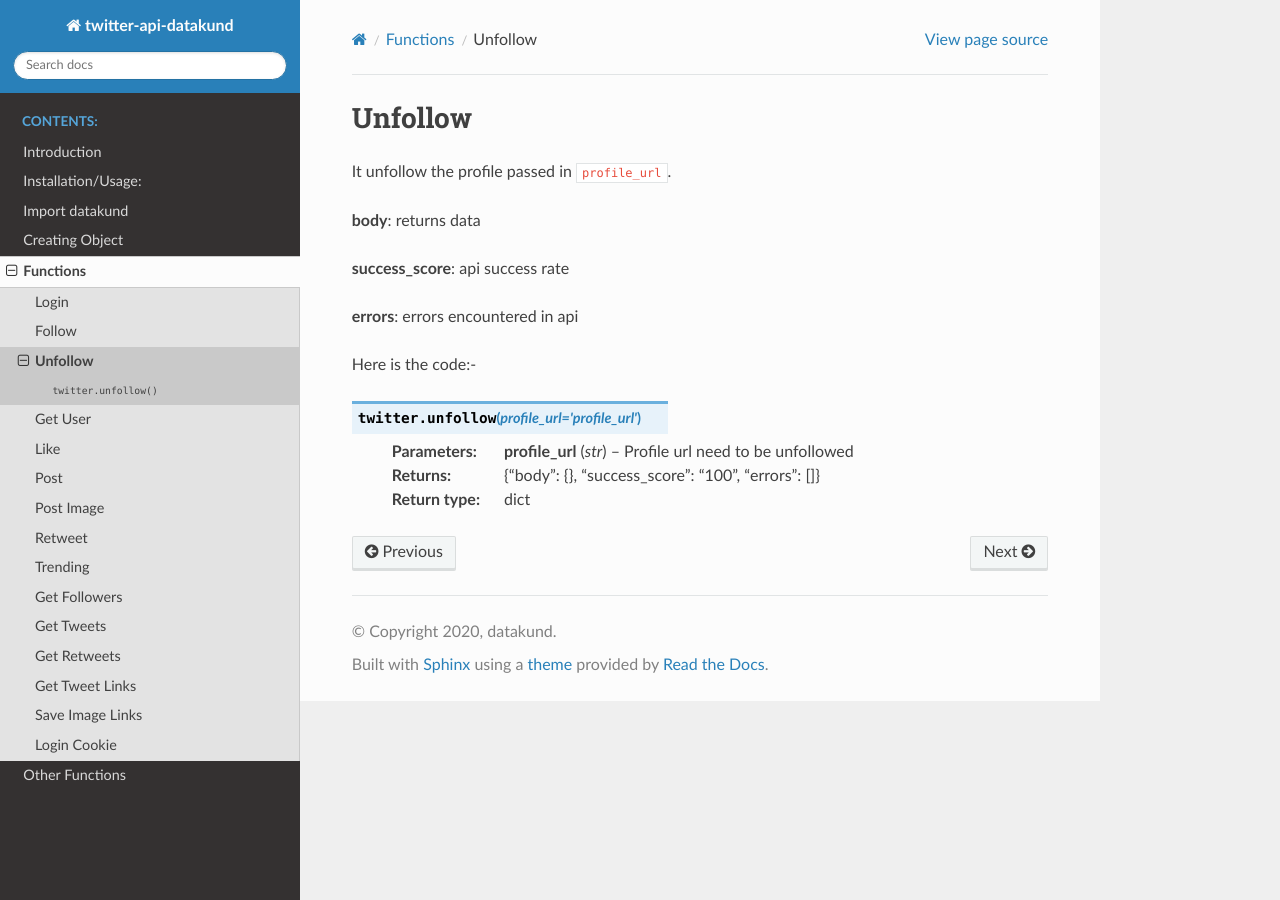
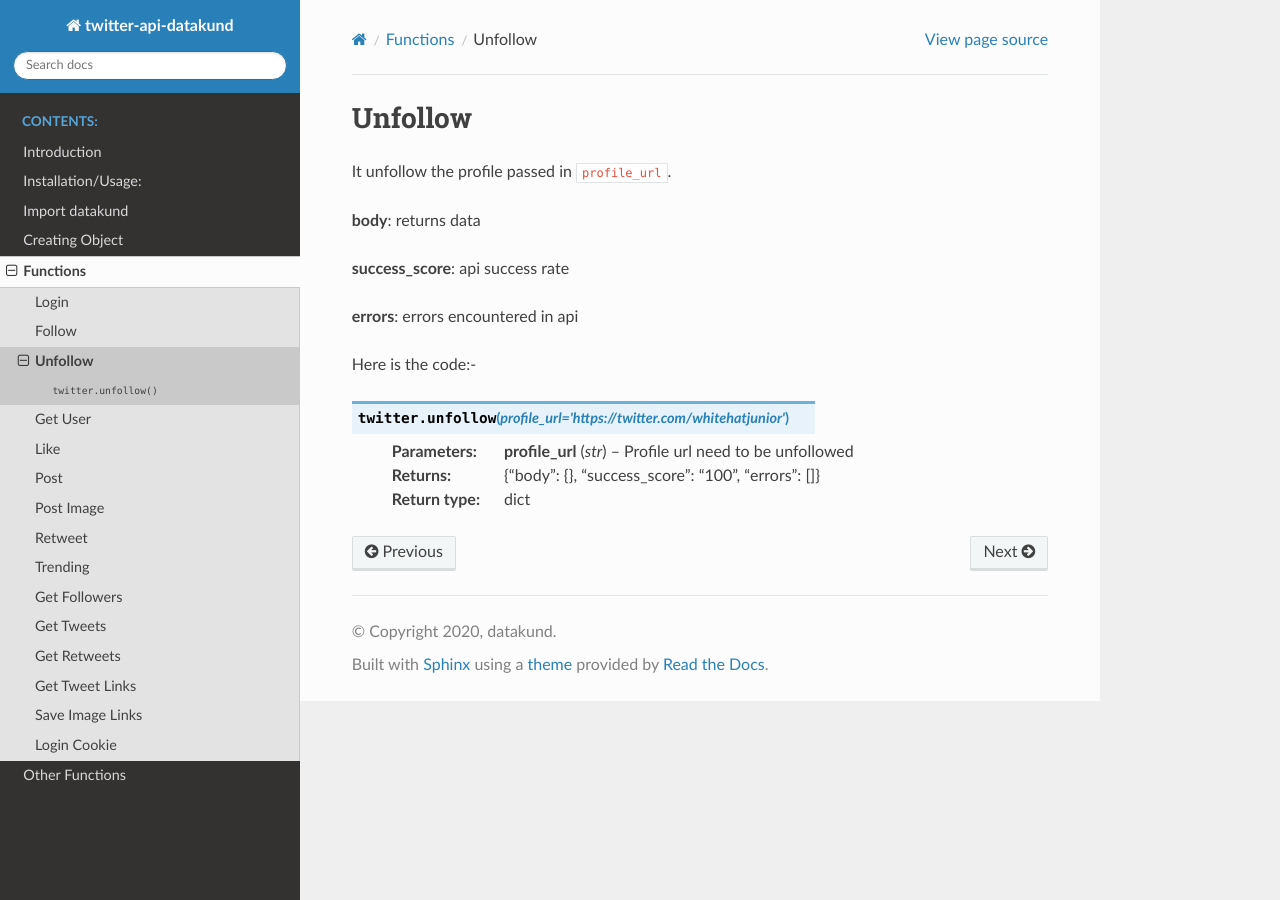
Before and after one commit to datakund/twitter-api-datakund, a Sphinx documentation site: the page built from Docs/source/unfollow.rst, in a window 1280 px wide. Built offline with Sphinx 7.4.7 and the Read the Docs theme 2.0.0, drawn with Linux system fonts in a browser that asks for light colours.

Commit message:
Update unfollow.rst

```diff
--- a/Docs/source/unfollow.rst
+++ b/Docs/source/unfollow.rst
@@ -11,7 +11,7 @@ It unfollow the profile passed in ``profile_url``.
 
 Here is the code:-
 
-.. py:function:: twitter.unfollow(profile_url="profile_url")
+.. py:function:: twitter.unfollow(profile_url="https://twitter.com/whitehatjunior")
 
 
    :param str profile_url: Profile url need to be unfollowed
```
